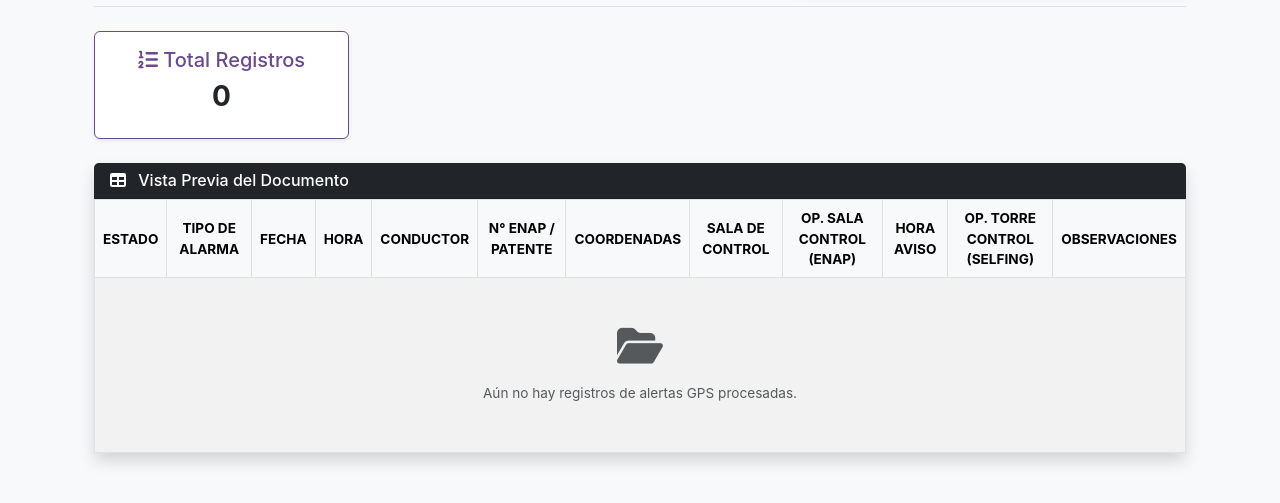
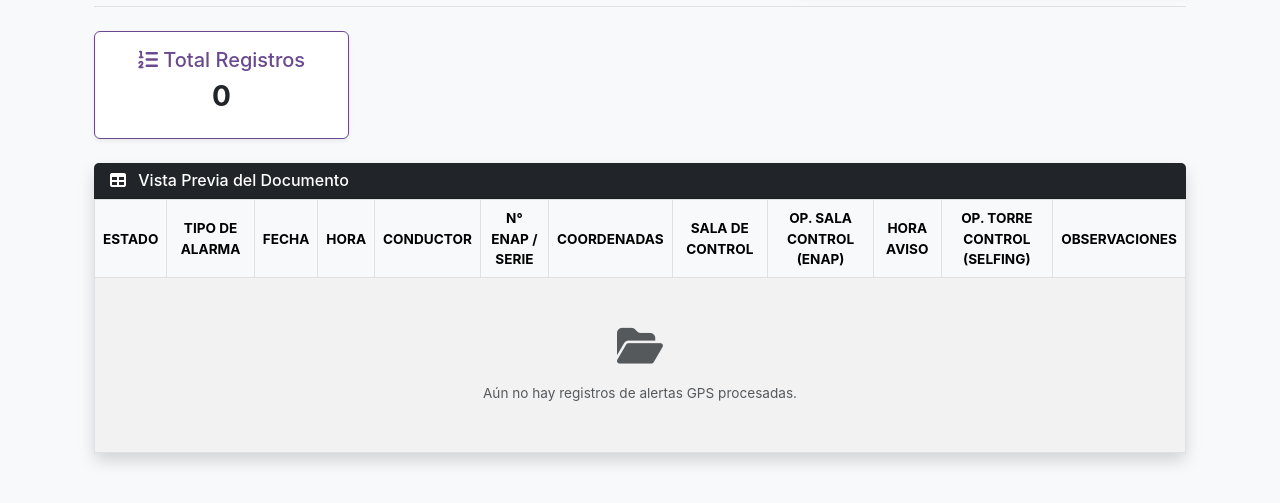
Before and after one commit to Desarrollo-SurPM/Selfing, a Django app: page /gps/admin/reports/ in a window 1280 px wide. Shown: the part 238-741 px from the top of the page. Run offline with Django 5.2, Linux system fonts and the light colour scheme; the visitor is signed in with stand-in values (Sample User, id 1); data that the repository does not hold is empty.

```diff
--- a/templates/gps_admin_reports.html
+++ b/templates/gps_admin_reports.html
@@ -40,7 +40,7 @@
                             <th>FECHA</th>
                             <th>HORA</th>
                             <th>CONDUCTOR</th>
-                            <th>N° ENAP / PATENTE</th>
+                            <th>N° ENAP / SERIE</th>
                             <th>COORDENADAS</th>
                             <th>SALA DE CONTROL</th>
                             <th>OP. SALA CONTROL (ENAP)</th>
```
